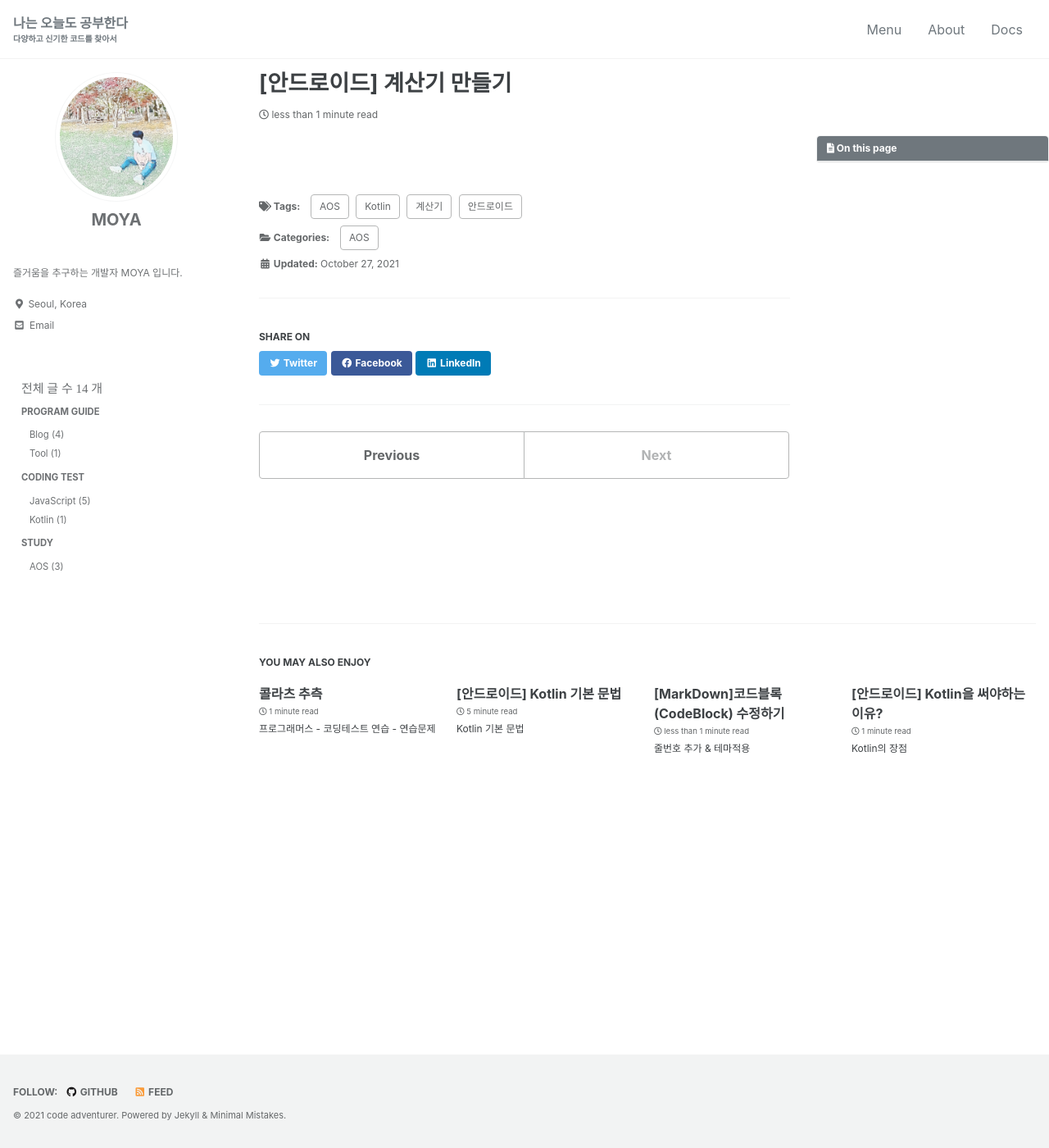
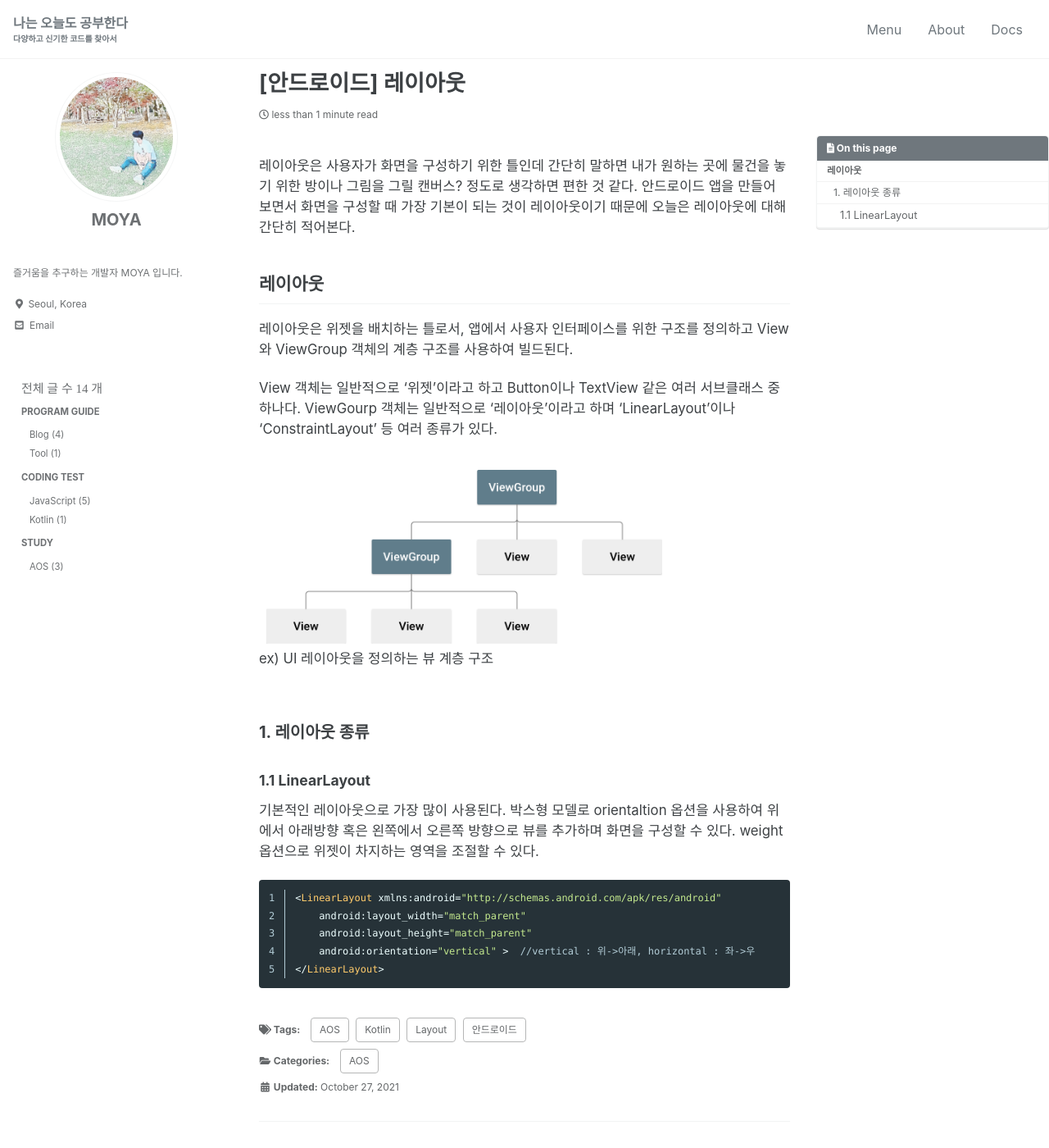
Before and after one commit to kdc7140/kdc7140.github.io, a Jekyll site: the page built from _posts/study/2021-10-27-kotlin003.md, in a window 1280 px wide and 1400 px high. Shown: the whole window at 82% size. Built offline with Jekyll 4.4.1, drawn with Linux system fonts in a browser that asks for light colours; cached includes are drawn as plain includes; some web fonts are replaced.

Commit message:
post progressing

````diff
--- a/_posts/study/2021-10-27-kotlin003.md
+++ b/_posts/study/2021-10-27-kotlin003.md
@@ -1,6 +1,6 @@
 ---
-title:  "[안드로이드] 계산기 만들기"
-excerpt: "Kotlin Calculator"
+title:  "[안드로이드] 레이아웃"
+excerpt: "Layout에 대해"
 toc : true
 toc_sticky : true
 
@@ -10,5 +10,40 @@ tags:
   - 안드로이드
   - AOS
   - Kotlin
-  - 계산기
+  - Layout
 ---
+
+<br/>
+레이아웃은 사용자가 화면을 구성하기 위한 틀인데 간단히 말하면 내가 원하는 곳에 물건을 놓기 위한 방이나
+그림을 그릴 캔버스? 정도로 생각하면 편한 것 같다.
+안드로이드 앱을 만들어 보면서 화면을 구성할 때 가장 기본이 되는 것이 레이아웃이기 때문에
+오늘은 레이아웃에 대해 간단히 적어본다.
+
+
+## 레이아웃
+
+레이아웃은 위젯을 배치하는 틀로서, 앱에서 사용자 인터페이스를 위한 구조를 정의하고 View와 ViewGroup 객체의 계층
+구조를 사용하여 빌드된다.
+
+View 객체는 일반적으로 '위젯'이라고 하고 Button이나 TextView 같은 여러 서브클래스 중 하나다.
+ViewGourp 객체는 일반적으로 '레이아웃'이라고 하며 'LinearLayout'이나 'ConstraintLayout' 등 여러 종류가 있다.
+
+<img src="/assets/images/view_structure.PNG">
+ex) UI 레이아웃을 정의하는 뷰 계층 구조<br/><br/>
+
+
+
+### 1. 레이아웃 종류
+
+#### 1.1 LinearLayout
+
+기본적인 레이아웃으로 가장 많이 사용된다. 박스형 모델로 orientaltion 옵션을 사용하여 위에서 아래방향 혹은 왼쪽에서 오른쪽 방향으로 뷰를 추가하며 화면을 구성할 수 있다.
+weight 옵션으로 위젯이 차지하는 영역을 조절할 수 있다.
+
+```kotlin
+<LinearLayout xmlns:android="http://schemas.android.com/apk/res/android"
+    android:layout_width="match_parent"
+    android:layout_height="match_parent"
+    android:orientation="vertical" >  //vertical : 위->아래, horizontal : 좌->우
+</LinearLayout>
+```
````
